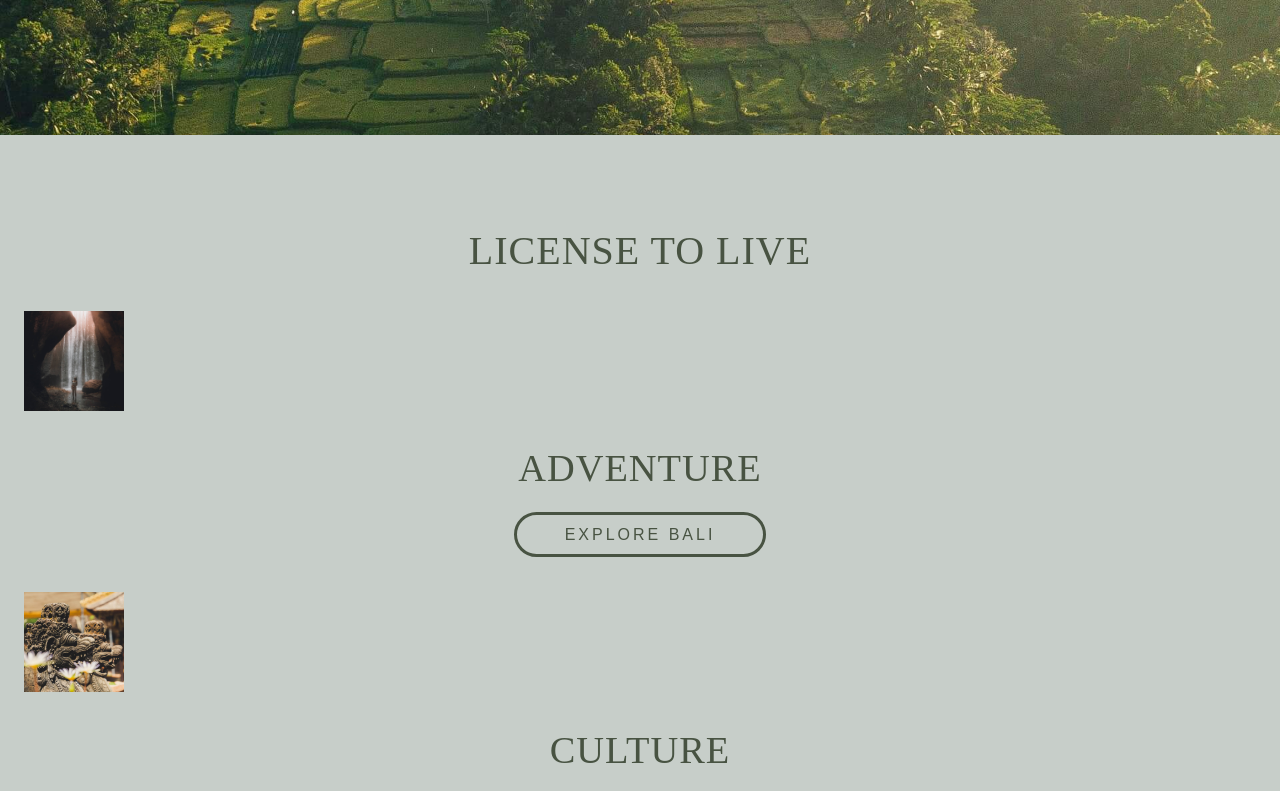
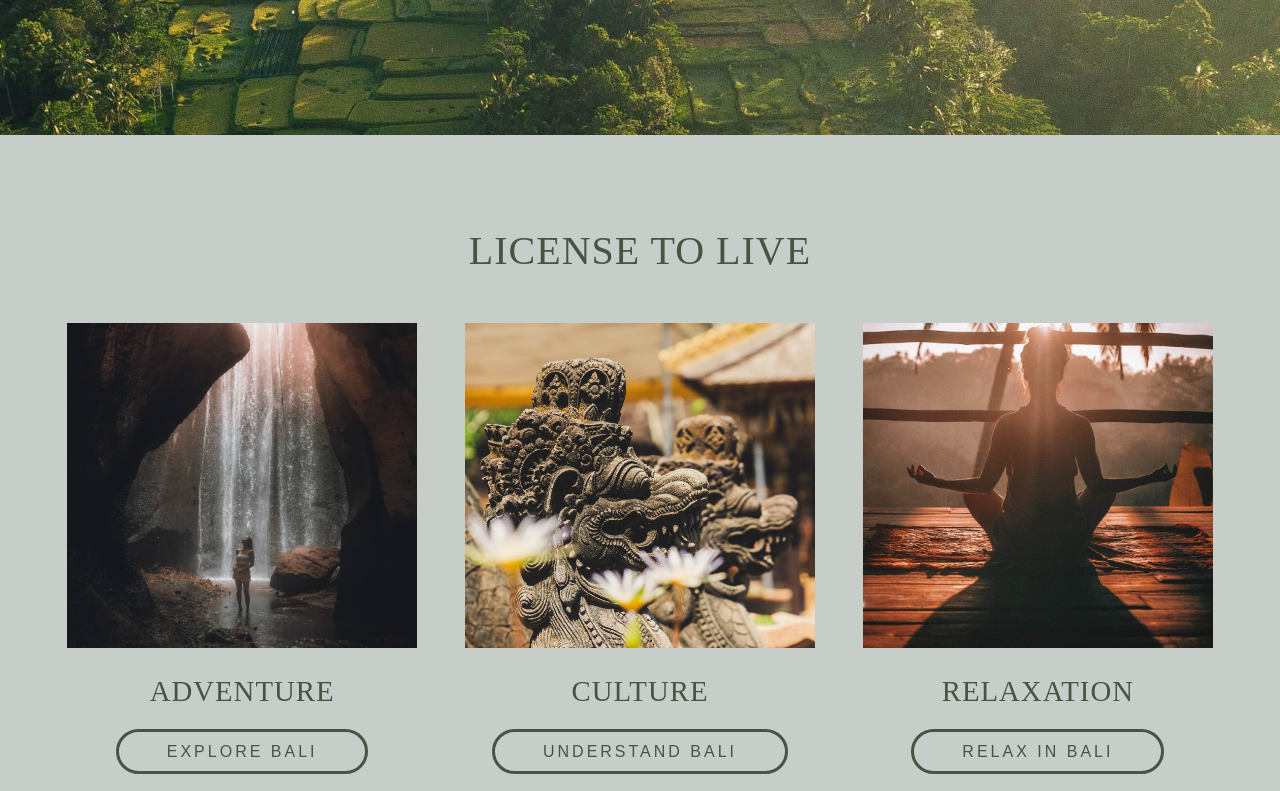
Before and after one commit to SutheeDev/react-poveda, a React (Vite) app in the folder client/: page / in a window 1280 px wide. Shown: the part 680-1471 px from the top of the page. Built offline with nearby package versions, Linux system fonts and the light colour scheme.

Commit message:
added the ig prop to Gallery component / applied padding-bottom to gallery-columns children in Gallery instead of GalleryColumn / checked if it is the ig setup and provided different padding values

```diff
--- a/client/src/components/Button.jsx
+++ b/client/src/components/Button.jsx
@@ -14,6 +14,7 @@ const Button = ({
 }) => {
   return (
     <Wrapper
+      className="btn-container"
       bgColor={bgColor}
       bdColor={bdColor}
       txColor={txColor}
--- a/client/src/components/Gallery.jsx
+++ b/client/src/components/Gallery.jsx
@@ -14,12 +14,13 @@ const Gallery = ({
   img2,
   img3,
   mainBtnText,
+  ig,
 }) => {
   return (
     <Wrapper bgColor={bgColor}>
       <div className="container">
         <h1 className="title">{title}</h1>
-        <div className="gallery-columns">
+        <div className={ig ? "gallery-columns ig" : "gallery-columns"}>
           <GalleryColumn subTitle={subTitle1} btnText={btnText1} img={img1} />
           <GalleryColumn subTitle={subTitle2} btnText={btnText2} img={img2} />
           <GalleryColumn subTitle={subTitle3} btnText={btnText3} img={img3} />
@@ -43,33 +44,47 @@ const Gallery = ({
 export default Gallery;
 
 const Wrapper = styled.section`
-  padding: 6em var(--side-contain-sm);
+  padding: 6em var(--side-contain-sm) 2em var(--side-contain-sm);
   text-align: center;
   .title {
     color: var(--green-2);
     margin-bottom: 1em;
   }
-  .gallery-columns {
+  /* .gallery-columns {
+    display: flex;
+    flex-direction: column;
+    gap: 3em;
+  } */
+  .gallery-columns > * {
+    padding-bottom: 4em;
   }
+  .gallery-columns.ig :not(:last-child) {
+    padding-bottom: var(--side-contain-sm);
+  }
+  /* .gallery-columns.ig > * {
+    padding-bottom: var(--side-contain-sm);
+  } */
+
+  /* .gallery-columns.ig:last-child {
+    padding-bottom: 4em;
+  } */
   @media screen and (min-width: 950px) {
+    padding: 6em var(--side-contain-950);
     .title {
       font-size: 2.5rem;
+      margin-bottom: 1.3em;
+    }
+    .gallery-columns {
+      display: grid;
+      grid-template-columns: 1fr 1fr 1fr;
+      gap: var(--side-contain-950);
+    }
+  }
+  @media screen and (min-width: 1200px) {
+    max-width: var(--side-contain-max);
+    margin: 0 auto;
+    .gallery-columns {
+      gap: 3em;
     }
   }
 `;
-
-// 1. License To Live
-//      - Title
-//      - 3 columns
-//      - img / sub title (optional) / button (optional)
-// 2. Follow Us On Instagram
-//      - Title
-//      - 3 columns
-//      - img
-//      - One main button (optional)
-
-// SMALL SCREEN
-// 1. License To Live
-//      - Title -> img -> sub title -> button ->  REPEAT 2 more times
-// 2. Follow Us On Instagram
-//      - Title -> img -> img -> img -> main button
--- a/client/src/components/GalleryColumn.jsx
+++ b/client/src/components/GalleryColumn.jsx
@@ -3,7 +3,8 @@ import { Button } from "../components";
 
 const GalleryColumn = ({ subTitle, btnText, img }) => {
   return (
-    <Wrapper className="gallery-column" img={img}>
+    <Wrapper img={img}>
+      <div className="gallery-column-container">
         <div className="img"></div>
         {subTitle && <h2 className="sub-title">{subTitle}</h2>}
         {btnText && (
@@ -18,13 +19,19 @@ const GalleryColumn = ({ subTitle, btnText, img }) => {
             txColorHover="var(--white)"
           />
         )}
+      </div>
     </Wrapper>
   );
 };
 export default GalleryColumn;
 
 const Wrapper = styled.div`
-  padding: 0 0 3em 0;
+  /* .gallery-column-container {
+    padding: 0 0 4em 0;
+  } */
+  /* .gallery-column-container.ig {
+    padding: 0 0 var(--side-contain-sm) 0;
+  } */
   .img {
     width: 100%;
     height: 100vw;
@@ -41,8 +48,12 @@ const Wrapper = styled.div`
   }
   @media screen and (min-width: 950px) {
     .img {
-      width: 100px;
-      height: 100px;
+      width: 100%;
+      height: 325px;
+    }
+    .sub-title {
+      font-size: 1.8rem;
+      margin: 1em 0 1.3em 0;
     }
   }
 `;
--- a/client/src/pages/Landing.jsx
+++ b/client/src/pages/Landing.jsx
@@ -36,6 +36,7 @@ const Landing = () => {
         img2={imgLi2}
         img3={imgLi3}
         bgColor="var(--grey)"
+        ig={false}
       />
 
       <Article
@@ -68,6 +69,7 @@ const Landing = () => {
         img3={imgIg3}
         bgColor="var(--grey)"
         mainBtnText="@poveda_travel"
+        ig={true}
       />
     </Wrapper>
   );
```
Also changed, not shown: client/src/components/Article.jsx (+0 -9 lines). Lines whose indentation alone changed are shown as unchanged.
